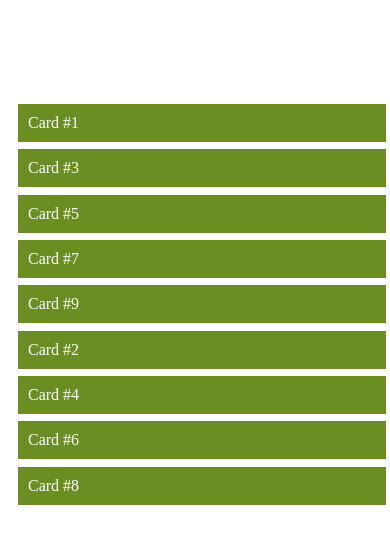
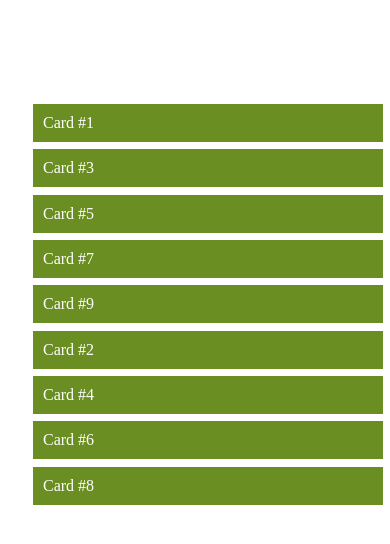
Before and after one commit to stronge-omsk/Product-Cards, a plain HTML site: page index.html in a window 390 px wide. Drawn offline with Linux system fonts and the light colour scheme.

Commit message:
fix all cards in media query

```diff
--- a/style.css
+++ b/style.css
@@ -1,7 +1,7 @@
 .productCard {
   margin-left: 10px;
   padding: 10px;
-  width: 32%;
+  width: 30%;
   margin-bottom: 2%;
   color: white;
   background-color: green;
@@ -18,6 +18,7 @@
   align-content: space-between;
   height: 600px;
   width: 98%;
+  padding-left: 15px;
 }
 
 .cardsList::before,
@@ -43,7 +44,7 @@
 @media screen and (max-width: 672px) {
   .productCard {
     background-color: olivedrab;
-    width: 95%;
+    width: 90%;
   }
   .cardsList {
     justify-content: center;
```
